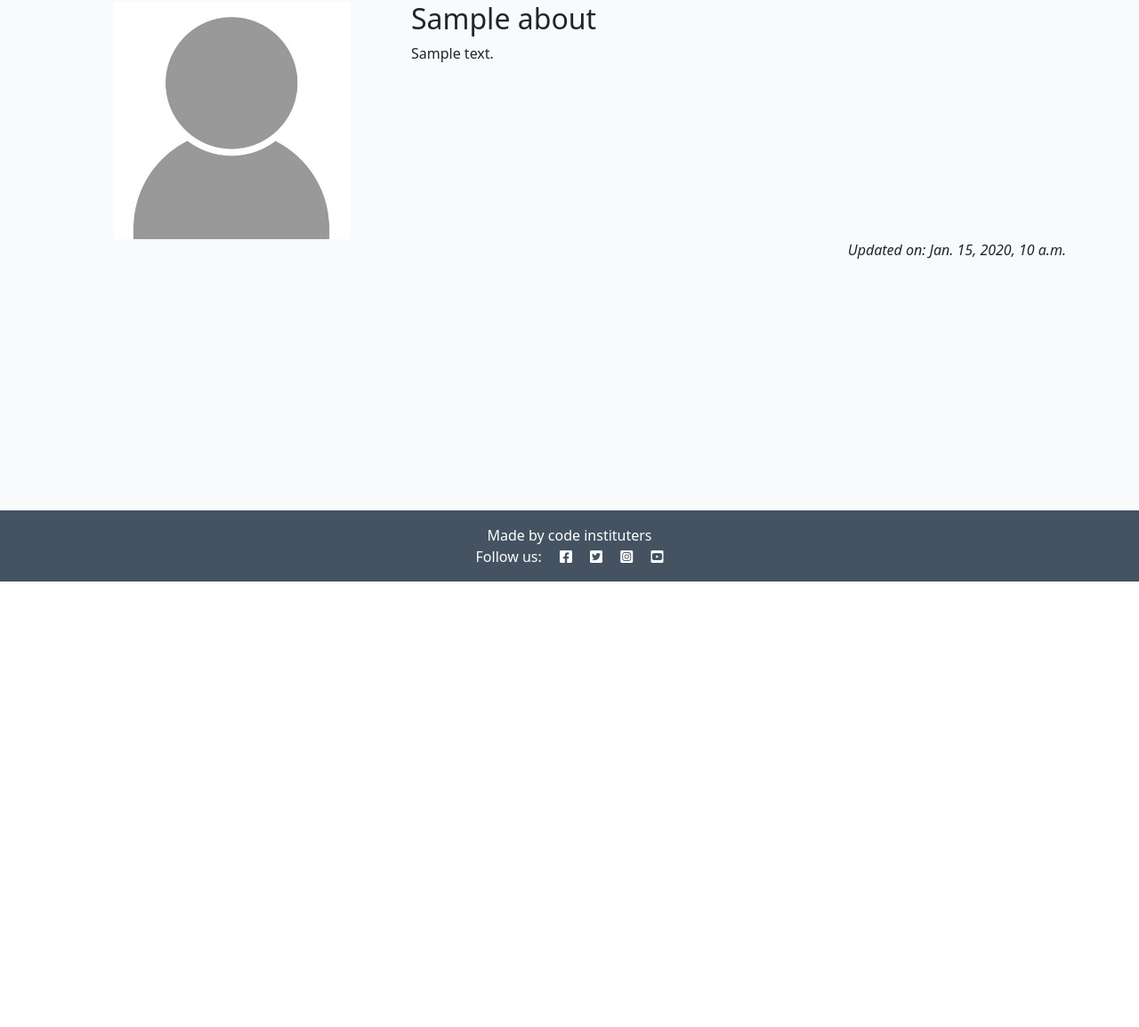
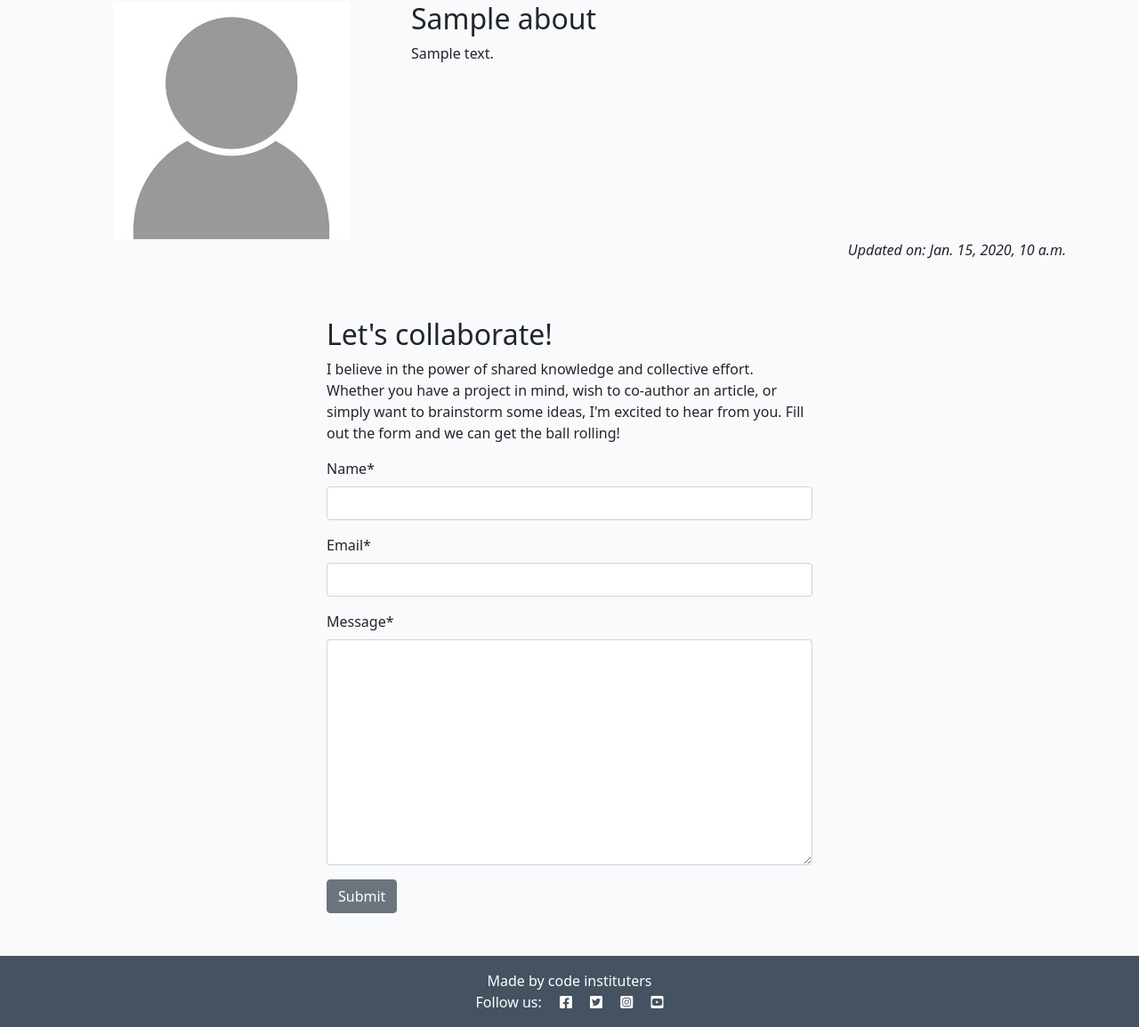
Before and after one commit to Ash-39284/codestar_blog, a Django app: page /about/ in a window 1280 px wide. Shown: the part 146-1301 px from the top of the page at 89% size. Before the commit the page ends 800 px from the top, so only its background shows below. Run offline with Django 4.2, Linux system fonts and the light colour scheme; tables that the repository leaves empty hold one stand-in row (values such as "Sample post"); some libraries are stand-ins or nearby versions.

Commit message:
Add form to about page

```diff
--- /dev/null
+++ b/about/forms.py
@@ -0,0 +1,7 @@
+from .models import CollaborateRequest
+from django import forms
+
+class CollaborateForm(forms.ModelForm):
+    class Meta:
+        model = CollaborateRequest
+        fields = ('name', 'email', 'message')
--- a/about/models.py
+++ b/about/models.py
@@ -8,3 +8,12 @@ class About(models.Model):
 
     def __str__(self):
         return self.title
+
+class CollaborateRequest(models.Model):
+    name = models.CharField(max_length=200)
+    email = models.EmailField()
+    message = models.TextField()
+    read = models.BooleanField(default=False)
+
+    def __str__(self):
+        return f"Collaboration request from {self.name}"
--- a/about/templates/about/about.html
+++ b/about/templates/about/about.html
@@ -1,20 +1,42 @@
 {% extends 'base.html' %}
 {% load static %}
+{% load crispy_forms_tags %}
+
 {% block content %}
 <div class="container mt-5">
     <div class="row">
-        <div class="col-4 text-center">
+        <div class="col-12 col-md-4 text-center">
             <img src="{% static 'images/nobody.jpg' %}" width="75%">
         </div>
-        <div class="col-8">
+        <div class="col-12 col-md-8">
             <h2>{{ about.title }}</h2>
             {{ about.content | safe }}
         </div>
     </div>
     <div class="row">
         <div class="col text-right">
-            <p class="text-end"><em>Updated on: {{ about.updated_on }}</em></p>
+          <!-- Updated on field goes in here -->
+
+           <p class="text-end"><em>Updated on: {{ about.updated_on }}</em></p>
         </div>
+    </div>
+    <div class="row justify-content-center">
+        <div class="col-12 col-md-6 my-5">
+            <h2>Let's collaborate!</h2>
+            <p>I believe in the power of shared knowledge and collective effort.
+                Whether you have a project in mind, wish to co-author
+                an article, or simply want to brainstorm some ideas,
+                I'm excited to hear from you. Fill out the form
+                and we can get the ball rolling!</p>
+
+            <!-- add your form here. Your submit button should have the classes of btn, btn-secondary -->
+             <form method="post">
+            {{ collaborate_form | crispy }}
+            {% csrf_token %}
+            <button class="btn btn-secondary"
+                 type="submit">Submit</button>
+             </form>
+         </div>
     </div>
 </div>
 {% endblock content %}
--- a/about/views.py
+++ b/about/views.py
@@ -1,5 +1,6 @@
 from django.shortcuts import render
 from .models import About
+from .forms import CollaborateForm
 
 # Create your views here.
 def about_me(request):
@@ -7,9 +8,13 @@ def about_me(request):
     Renders the about page
     """
     about = About.objects.all().order_by('updated_on').first()
+    collaborate_form = CollaborateForm()
 
     return render(
-        request,
-        "about/about.html",
-        {"about": about},
-    )
+    request,
+    "about/about.html",
+    {
+        "about": about,
+        "collaborate_form": collaborate_form
+    },
+)
--- a/blog/views.py
+++ b/blog/views.py
@@ -31,6 +31,7 @@ def post_detail(request, slug):
     comment_count = post.comments.filter(approved=True).count()
 
     if request.method == "POST":
+        print("Received a POST request")
         comment_form = CommentForm(data=request.POST)
         if comment_form.is_valid():
             comment = comment_form.save(commit=False)
@@ -43,6 +44,7 @@ def post_detail(request, slug):
     )
 
     comment_form = CommentForm()
+    print("About to render template")
 
     return render(
         request,
--- a/codestar/settings.py
+++ b/codestar/settings.py
@@ -29,7 +29,7 @@ SECRET_KEY = 'django-insecure-j%3zq4jz68pv%i&&flo^_wk^lho0(acjkfk%md6!ot$0h)qowq
 SECRET_KEY = os.environ.get("SECRET_KEY")
 
 # SECURITY WARNING: don't run with debug turned on in production!
-DEBUG = False
+DEBUG = True
 
 ALLOWED_HOSTS = ['.herokuapp.com', '127.0.0.1', 'localhost']
 
```
Also changed, not shown: about/admin.py (+13 -3 lines), about/migrations/0004_collaboraterequest.py (added).
